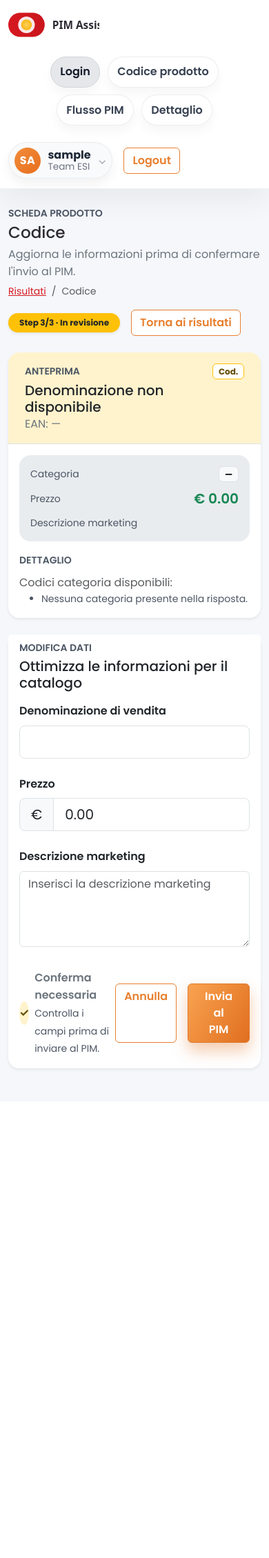
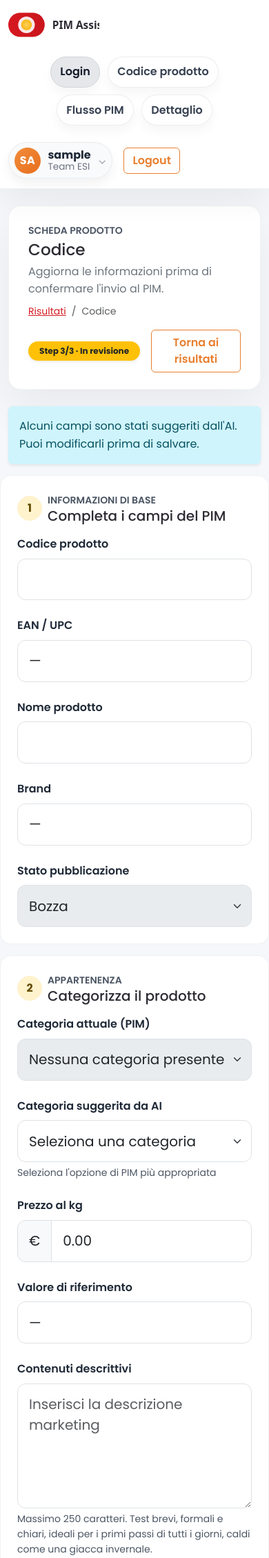
Before and after one commit to pcarella/TestCodex, a Flask app: template templates/product.html in a window 390 px wide. Shown: the top 2259 px of the page at 69% size. Before the commit the page ends 1553 px from the top, so only its background shows below. Run offline with Flask 3, Linux system fonts and the light colour scheme; the template is opened without the code that fills it, so the values that code supplies are empty; the visitor is signed in with stand-in values (Sample User, id 1).

Commit message:
Restyle product detail page with richer layout

```diff
--- a/templates/product.html
+++ b/templates/product.html
@@ -1,13 +1,73 @@
 {% extends 'base.html' %}
 {% block content %}
+<style>
+  .product-hero {
+    background: #ffffff;
+    border: 1px solid rgba(45, 42, 50, 0.06);
+    box-shadow: 0 24px 64px rgba(0, 0, 0, 0.06);
+    border-radius: 18px;
+    padding: 1.5rem 1.75rem;
+  }
+
+  .form-section {
+    border: 1px solid rgba(45, 42, 50, 0.06);
+    border-radius: 16px;
+    padding: 1.5rem;
+    background: #ffffff;
+  }
+
+  .form-section + .form-section {
+    margin-top: 1rem;
+  }
+
+  .form-label {
+    font-weight: 600;
+    color: #1f2937;
+  }
+
+  .form-control-lg,
+  .form-select-lg,
+  .input-group-lg > .form-control,
+  .input-group-lg > .input-group-text {
+    border-radius: 12px;
+    padding: 0.9rem 1rem;
+  }
+
+  textarea.form-control {
+    min-height: 140px;
+  }
+
+  .preview-card {
+    position: sticky;
+    top: 88px;
+  }
+
+  .preview-image {
+    width: 100%;
+    max-height: 320px;
+    object-fit: contain;
+    background: #f9fafb;
+    border-radius: 12px;
+    padding: 1rem;
+    border: 1px dashed #e5e7eb;
+  }
+
+  .detail-badge {
+    background: #f9fafb;
+    border: 1px solid #e5e7eb;
+    border-radius: 12px;
+    padding: 0.75rem 1rem;
+  }
+</style>
+
 <div class="row justify-content-center mb-4">
-  <div class="col-xl-10 col-xxl-9">
-    <div class="d-flex align-items-center justify-content-between flex-wrap gap-3">
+  <div class="col-xl-10">
+    <div class="product-hero d-flex align-items-start justify-content-between flex-wrap gap-3">
       <div>
         <p class="text-uppercase text-muted fw-semibold mb-1 small">Scheda prodotto</p>
         <h1 class="h3 mb-1">Codice {{ product.code }}</h1>
         <p class="mb-0 text-secondary">Aggiorna le informazioni prima di confermare l'invio al PIM.</p>
-        <nav aria-label="Percorso" class="small mt-1">
+        <nav aria-label="Percorso" class="small mt-2">
           <ol class="breadcrumb mb-0">
             <li class="breadcrumb-item"><a href="{{ url_for('results') }}">Risultati</a></li>
             <li class="breadcrumb-item active" aria-current="page">Codice {{ product.code }}</li>
@@ -23,20 +83,133 @@
 </div>
 
 <div class="row justify-content-center g-4">
+  <div class="col-xl-7 col-xxl-8">
+    <div class="alert alert-info border-0 shadow-sm" role="alert">
+      Alcuni campi sono stati suggeriti dall'AI. Puoi modificarli prima di salvare.
+    </div>
+    <form method="post" class="row g-4">
+      <div class="form-section col-12">
+        <div class="d-flex align-items-center gap-2 mb-3">
+          <div class="rounded-circle bg-warning-subtle text-warning-emphasis d-inline-flex align-items-center justify-content-center fw-bold" style="width: 36px; height: 36px;">1</div>
+          <div>
+            <p class="text-uppercase text-muted fw-semibold mb-0 small">Informazioni di base</p>
+            <h2 class="h5 mb-0">Completa i campi del PIM</h2>
+          </div>
+        </div>
+        <div class="row g-4">
+          <div class="col-md-6">
+            <label class="form-label" for="code">Codice prodotto</label>
+            <input type="text" class="form-control form-control-lg" id="code" value="{{ product.code }}" readonly />
+          </div>
+          <div class="col-md-6">
+            <label class="form-label" for="codice_ean">EAN / UPC</label>
+            <input type="text" class="form-control form-control-lg" id="codice_ean" value="{{ product.codice_ean or '—' }}" readonly />
+          </div>
+          <div class="col-12">
+            <label class="form-label" for="denominazione_vendita">Nome prodotto</label>
+            <input type="text" class="form-control form-control-lg" id="denominazione_vendita" name="denominazione_vendita" value="{{ product.denominazione_vendita }}" required />
+          </div>
+          <div class="col-md-6">
+            <label class="form-label" for="brand">Brand</label>
+            <input type="text" class="form-control form-control-lg" id="brand" value="{{ (product.categories[0].name if product.categories else '—') }}" readonly />
+          </div>
+          <div class="col-md-6">
+            <label class="form-label" for="stato_pubblicazione">Stato pubblicazione</label>
+            <select id="stato_pubblicazione" class="form-select form-select-lg" disabled>
+              <option selected>Bozza</option>
+            </select>
+          </div>
+        </div>
+      </div>
+
+      <div class="form-section col-12">
+        <div class="d-flex align-items-center gap-2 mb-3">
+          <div class="rounded-circle bg-warning-subtle text-warning-emphasis d-inline-flex align-items-center justify-content-center fw-bold" style="width: 36px; height: 36px;">2</div>
+          <div>
+            <p class="text-uppercase text-muted fw-semibold mb-0 small">Appartenenza</p>
+            <h2 class="h5 mb-0">Categorizza il prodotto</h2>
+          </div>
+        </div>
+        <div class="row g-4">
+          <div class="col-md-6">
+            <label class="form-label" for="categoria_suggested">Categoria attuale (PIM)</label>
+            <select id="categoria_suggested" class="form-select form-select-lg" disabled>
+              {% if product.categories %}
+              <option selected>{{ product.categories[0].name }}</option>
+              {% else %}
+              <option selected>Nessuna categoria presente</option>
+              {% endif %}
+            </select>
+          </div>
+          <div class="col-md-6">
+            <label class="form-label" for="categoria_ai">Categoria suggerita da AI</label>
+            <select id="categoria_ai" class="form-select form-select-lg">
+              {% if product.categories %}
+              {% for category in product.categories %}
+              <option {% if loop.first %}selected{% endif %}>{{ category.name }}</option>
+              {% endfor %}
+              {% else %}
+              <option selected>Seleziona una categoria</option>
+              {% endif %}
+            </select>
+            <small class="text-muted d-block mt-1">Seleziona l'opzione di PIM più appropriata</small>
+          </div>
+          <div class="col-md-6">
+            <label class="form-label" for="price">Prezzo al kg</label>
+            <div class="input-group input-group-lg">
+              <span class="input-group-text">€</span>
+              <input type="number" step="0.01" class="form-control" id="price" name="price" value="{{ '%.2f'|format(product.price) }}" required />
+            </div>
+          </div>
+          <div class="col-md-6">
+            <label class="form-label" for="brand_value">Valore di riferimento</label>
+            <input type="text" class="form-control form-control-lg" id="brand_value" value="{{ product.denominazione_vendita or '—' }}" readonly />
+          </div>
+          <div class="col-12">
+            <label class="form-label" for="descrizione_marketing">Contenuti descrittivi</label>
+            <textarea class="form-control form-control-lg" id="descrizione_marketing" name="descrizione_marketing" rows="5" required placeholder="Inserisci la descrizione marketing">{{ product.descrizione_marketing }}</textarea>
+            <small class="text-muted d-block mt-1">Massimo 250 caratteri. Test brevi, formali e chiari, ideali per i primi passi di tutti i giorni, caldi come una giacca invernale.</small>
+          </div>
+        </div>
+      </div>
+
+      <div class="col-12 d-flex justify-content-between align-items-center">
+        <div class="d-flex align-items-center gap-2 text-secondary">
+          <div class="rounded-circle bg-warning-subtle text-warning-emphasis d-inline-flex align-items-center justify-content-center fw-bold" style="width: 34px; height: 34px;">✓</div>
+          <div>
+            <div class="fw-semibold">Conferma necessaria</div>
+            <small class="text-muted">Controlla i campi prima di inviare al PIM.</small>
+          </div>
+        </div>
+        <div class="d-flex gap-3">
+          <a class="btn btn-outline-secondary" href="{{ url_for('results') }}">Annulla</a>
+          <button type="submit" class="btn btn-primary px-4" id="submit-product">
+            <span class="spinner-border spinner-border-sm align-text-bottom me-2 d-none" role="status" aria-hidden="true"></span>
+            <span class="submit-label">Invia al PIM</span>
+          </button>
+        </div>
+      </div>
+    </form>
+  </div>
+
   <div class="col-xl-4 col-xxl-3">
-    <div class="card h-100 border-0 shadow-sm overflow-hidden">
-      <div class="bg-warning-subtle px-4 py-3 border-bottom">
+    <div class="card border-0 shadow-sm preview-card">
+      <div class="card-body d-flex flex-column gap-3">
         <div class="d-flex align-items-start justify-content-between">
           <div>
-            <p class="text-uppercase text-muted fw-semibold mb-1 small">Anteprima</p>
+            <p class="text-uppercase text-muted fw-semibold mb-1 small">Anteprima prodotto</p>
             <h2 class="h5 mb-0">{{ product.denominazione_vendita or 'Denominazione non disponibile' }}</h2>
-            <p class="text-secondary mb-0">EAN: {{ product.codice_ean or '—' }}</p>
+            <p class="text-secondary mb-0">Cod. {{ product.code }}</p>
           </div>
-          <div class="badge bg-white text-warning-emphasis border border-warning">Cod. {{ product.code }}</div>
+          <div class="badge bg-white text-warning-emphasis border border-warning">EAN: {{ product.codice_ean or '—' }}</div>
         </div>
-      </div>
-      <div class="card-body d-flex flex-column gap-3">
-        <div class="rounded-4 bg-body-secondary p-3">
+        <img
+          src="https://spesaonline.conad.it/assets/products/{{ product.code }}/ID-Shot.jpeg"
+          alt="Anteprima prodotto"
+          class="preview-image"
+          onerror="this.src='https://via.placeholder.com/400x400?text=Immagine+non+disponibile';"
+        />
+        <div class="detail-badge">
           <div class="d-flex justify-content-between align-items-center mb-2">
             <span class="text-muted small">Categoria</span>
             {% if product.categories %}
@@ -53,9 +226,8 @@
           <p class="mb-0 fw-medium">{{ product.descrizione_marketing }}</p>
         </div>
         <div>
-          <p class="text-muted text-uppercase small fw-semibold mb-2">Dettaglio</p>
-          <p class="mb-0 text-body-secondary">Codici categoria disponibili:</p>
-          <ul class="mb-0 small text-muted">
+          <p class="text-muted text-uppercase small fw-semibold mb-2">Codici categoria disponibili</p>
+          <ul class="mb-0 small text-muted ps-3">
             {% for category in product.categories %}
             <li><strong>{{ category.code }}</strong> — {{ category.name }}</li>
             {% else %}
@@ -63,52 +235,6 @@
             {% endfor %}
           </ul>
         </div>
-      </div>
-    </div>
-  </div>
-
-  <div class="col-xl-6 col-xxl-6">
-    <div class="card border-0 shadow-sm">
-      <div class="card-header bg-white border-0 pb-0">
-          <p class="text-uppercase text-muted fw-semibold mb-1 small">Modifica dati</p>
-          <h2 class="h5 mb-0">Ottimizza le informazioni per il catalogo</h2>
-        </div>
-      <div class="card-body">
-        <form method="post" class="row g-4">
-          <div class="col-12">
-            <label class="form-label fw-semibold" for="denominazione_vendita">Denominazione di vendita</label>
-            <input type="text" class="form-control form-control-lg" id="denominazione_vendita" name="denominazione_vendita" value="{{ product.denominazione_vendita }}" required />
-          </div>
-          <div class="col-md-6">
-            <label class="form-label fw-semibold" for="price">Prezzo</label>
-            <div class="input-group input-group-lg">
-              <span class="input-group-text">€</span>
-              <input type="number" step="0.01" class="form-control" id="price" name="price" value="{{ '%.2f'|format(product.price) }}" required />
-            </div>
-          </div>
-          <div class="col-md-6">
-            <label class="form-label fw-semibold" for="descrizione_marketing">Descrizione marketing</label>
-            <textarea class="form-control" id="descrizione_marketing" name="descrizione_marketing" rows="4" required placeholder="Inserisci la descrizione marketing">{{ product.descrizione_marketing }}</textarea>
-          </div>
-          <div class="d-flex justify-content-between align-items-center pt-2">
-            <div class="d-flex align-items-center gap-2 text-secondary">
-              <div class="rounded-circle bg-warning-subtle text-warning-emphasis d-inline-flex align-items-center justify-content-center fw-bold" style="width: 34px; height: 34px;">
-                ✓
-              </div>
-              <div>
-                <div class="fw-semibold">Conferma necessaria</div>
-                <small class="text-muted">Controlla i campi prima di inviare al PIM.</small>
-              </div>
-            </div>
-            <div class="d-flex gap-3">
-              <a class="btn btn-outline-secondary" href="{{ url_for('results') }}">Annulla</a>
-              <button type="submit" class="btn btn-primary px-4" id="submit-product">
-                <span class="spinner-border spinner-border-sm align-text-bottom me-2 d-none" role="status" aria-hidden="true"></span>
-                <span class="submit-label">Invia al PIM</span>
-              </button>
-            </div>
-          </div>
-        </form>
       </div>
     </div>
   </div>
```
